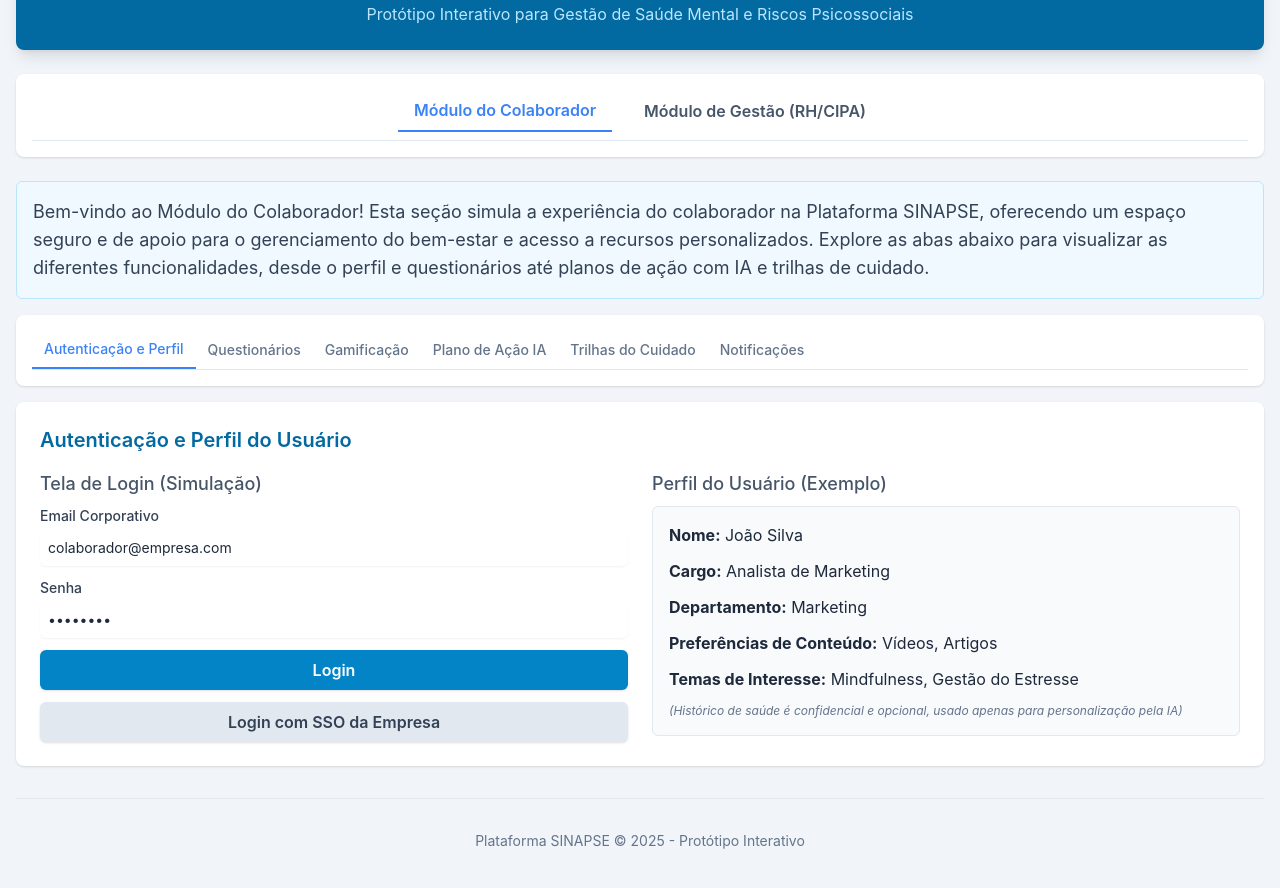
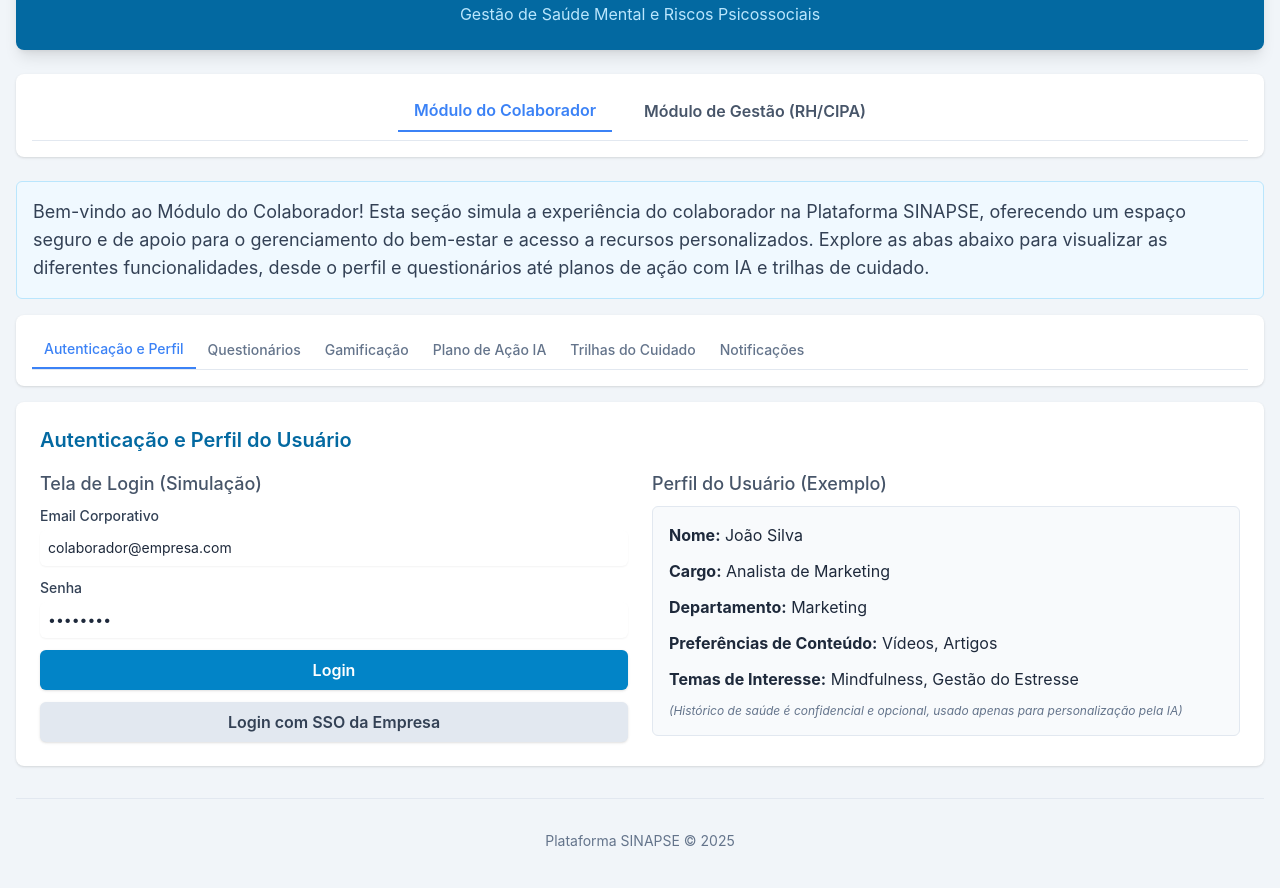
Before and after one commit to MatheusAnsolin/hacka, a plain HTML site: page index.html in a window 1280 px wide. Shown: the part 78-966 px from the top of the page. Drawn offline with nearby package versions, Linux system fonts and the light colour scheme.

Commit message:
removido palavra protótipo

```diff
--- a/index.html
+++ b/index.html
@@ -56,7 +56,7 @@
 <div class="container mx-auto p-4 min-h-screen flex flex-col">
     <header class="bg-sky-700 text-white p-6 rounded-lg shadow-lg mb-6">
         <h1 class="text-3xl font-bold text-center">Plataforma SINAPSE</h1>
-        <p class="text-center text-sky-200 mt-1">Protótipo Interativo para Gestão de Saúde Mental e Riscos Psicossociais</p>
+        <p class="text-center text-sky-200 mt-1">Gestão de Saúde Mental e Riscos Psicossociais</p>
     </header>
 
     <nav class="mb-6 bg-white p-4 rounded-lg shadow">
@@ -333,7 +333,7 @@
     </main>
 
     <footer class="text-center text-sm text-slate-500 py-8 mt-8 border-t border-slate-200">
-        Plataforma SINAPSE &copy; 2025 - Protótipo Interativo
+        Plataforma SINAPSE &copy; 2025
     </footer>
 </div>
 
```
